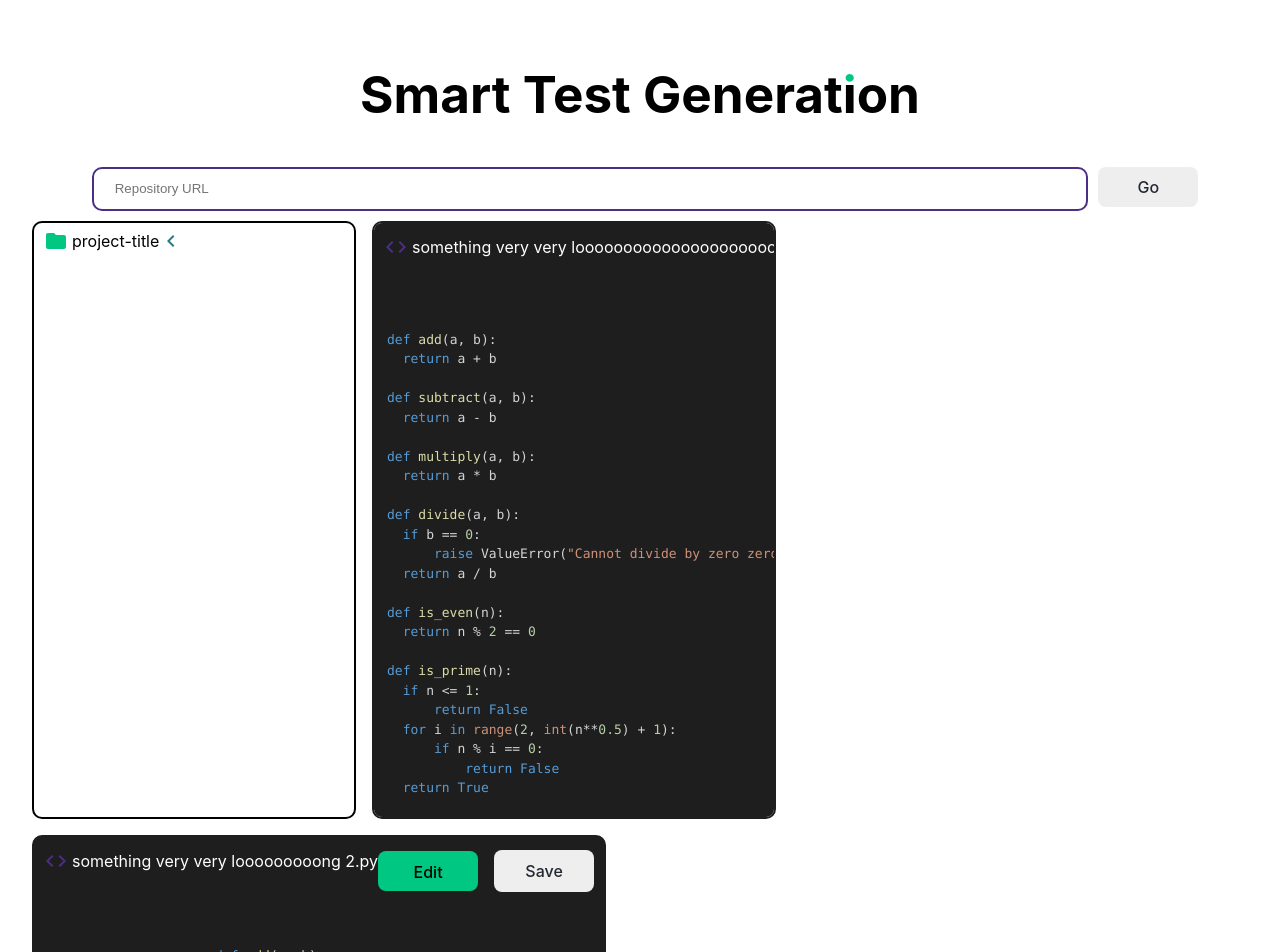
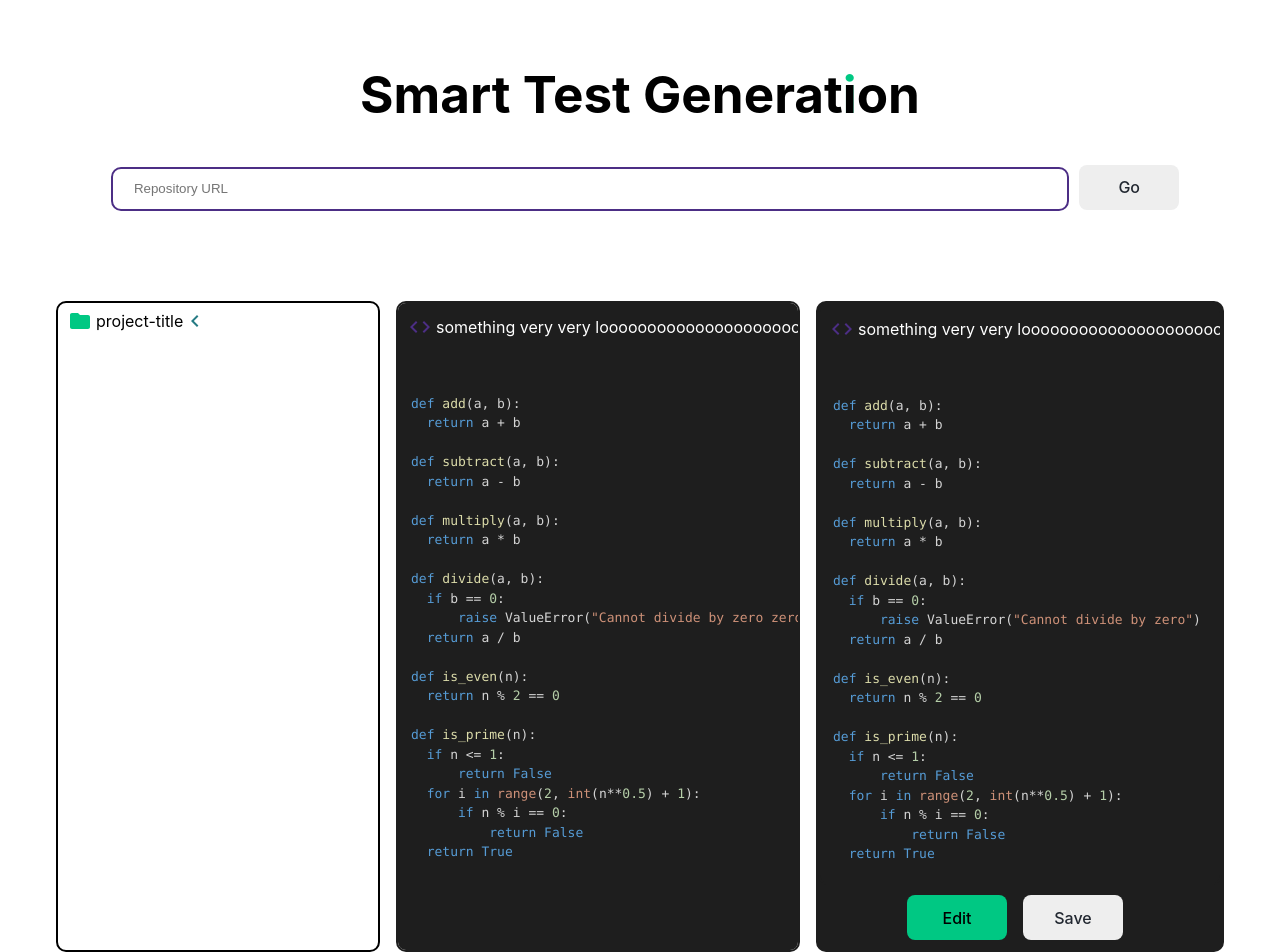
Before and after one commit to calimandaniel/TBH2024, a React (Vite) app in the folder smart-test-generation/client/: page / in a window 1280 px wide. Shown: the top 952 px of the page. Built offline with nearby package versions, Linux system fonts and the light colour scheme.

Commit message:
Refactor edit buttons position

```diff
--- a/smart-test-generation/client/src/App.jsx
+++ b/smart-test-generation/client/src/App.jsx
@@ -132,7 +132,7 @@ def is_prime(n):
 `;
 
 const filename1 = 'something very very looooooooooooooooooooooooooooooooooooooong 1.pyy';
-const filename2 = 'something very very looooooooong 2.py';
+const filename2 = 'something very very looooooooooooooooooooooooooooooooooooooong 2.pyy';
 
 function App() {
   const [repositoryURL, setRepositoryURL] = useState('');
@@ -182,7 +182,7 @@ function App() {
         show={!isValidURL}
       />
 
-      <Stack spacing={{ xs: 1, sm: 2 }} direction="row" useFlexGap flexWrap="wrap">
+      <Stack spacing={{ xs: 1, sm: 2 }} direction="row" useFlexGap flexWrap="wrap" style={{marginTop: '10vh', marginBottom: '10vh'}}>
         <FileBrowser data={data} />
 
         <CodeDisplay filename={filename1} data={code}/>
--- a/smart-test-generation/client/src/view/SubmitButton.jsx
+++ b/smart-test-generation/client/src/view/SubmitButton.jsx
@@ -6,7 +6,7 @@ const SubmitButton = ({disabled}) => {
       type="submit"
       disabled={disabled}
       className={disabled ? 'disabled-button' : 'enabled-button'}
-      style={{height: '40px',  width: '100px'}}
+      style={{height: '45px',  width: '100px'}}
     >
       Go
     </button>
--- a/smart-test-generation/client/src/view/files_manipulation/EditButton.jsx
+++ b/smart-test-generation/client/src/view/files_manipulation/EditButton.jsx
@@ -5,7 +5,7 @@ const EditButton = ({ editMode, handleToggleEditMode }) => {
     <button
       onClick={handleToggleEditMode}
       className={editMode ? 'cancel-button' : 'edit-button'}
-      style={{height: '40px', width: '100px'}}
+      style={{height: '45px', width: '100px'}}
     >
       {editMode ? 'Cancel' : 'Edit'}
     </button>
--- a/smart-test-generation/client/src/view/files_manipulation/FilenameDisplay.jsx
+++ b/smart-test-generation/client/src/view/files_manipulation/FilenameDisplay.jsx
@@ -3,7 +3,7 @@ import React from 'react'
 
 const FilenameDisplay = ({ filename }) => {
   return (
-    <p style={{marginBottom:'32px', marginLeft: '10px', color: 'white', whiteSpace: 'nowrap'}}>
+    <p style={{marginLeft: '10px', color: 'white', whiteSpace: 'nowrap'}}>
     <CODEICON/>{filename}
   </p>
   )
--- a/smart-test-generation/client/src/view/files_manipulation/SaveButton.jsx
+++ b/smart-test-generation/client/src/view/files_manipulation/SaveButton.jsx
@@ -6,7 +6,7 @@ const SaveButton = ({ edited }) => {
       onClick={() => console.log('Save button clicked')}
       disabled={!edited}
       className={edited ? 'save-button' : 'disabled-button'}
-      style={{height: '42px',  width: '100px'}}
+      style={{height: '45px',  width: '100px'}}
     >
       Save
     </button>
--- a/smart-test-generation/client/src/view/files_manipulation/UnitTestClassDisplayAndEdit.jsx
+++ b/smart-test-generation/client/src/view/files_manipulation/UnitTestClassDisplayAndEdit.jsx
@@ -23,17 +23,16 @@ const UnitTestClassDisplayAndEdit = ({ filename, data }) => {
             justifyContent="center"
             alignItems="flex-end"
             spacing={0}
-            // style={{backgroundColor: 'red'}}
             className='display'
         >
+
+            {editMode ? <CodeEditor data={data} onChange={handleTextChange} /> : <CodeDisplay filename={filename} data={data} />}
+
             <UnitTestClassDisplayAndEditHeader
-                filename={filename}
                 editMode={editMode}
                 edited={edited}
                 handleToggleEditMode={handleToggleEditMode}
             />
-
-            {editMode ? <CodeEditor data={data} onChange={handleTextChange} /> : <CodeDisplay data={data} />}
 
         </Stack>
     </>
--- a/smart-test-generation/client/src/view/files_manipulation/UnitTestClassDisplayAndEditHeader.jsx
+++ b/smart-test-generation/client/src/view/files_manipulation/UnitTestClassDisplayAndEditHeader.jsx
@@ -1,18 +1,17 @@
 import React from 'react'
 import UnitTestClassDisplayAndEditMenu from './UnitTestClassDisplayAndEditMenu';
 import Stack from '@mui/material/Stack';
-import FileIcon from '../icons/FileIcon';
-import FilenameDisplay from './FilenameDisplay';
 
-const UnitTestClassDisplayAndEditHeader = ({ filename, editMode, edited, handleToggleEditMode}) => {
+const UnitTestClassDisplayAndEditHeader = ({ editMode, edited, handleToggleEditMode}) => {
   return (
     <Stack
         direction="row"
-        justifyContent="space-between"
+        justifyContent="center"
         alignItems="center"
         width={'100%'}
+        style={{marginBottom: '10px', marginTop: '10px'}}
     >
-        <FilenameDisplay filename={filename}/>
+
         <UnitTestClassDisplayAndEditMenu
             editMode={editMode}
             edited={edited}
```
